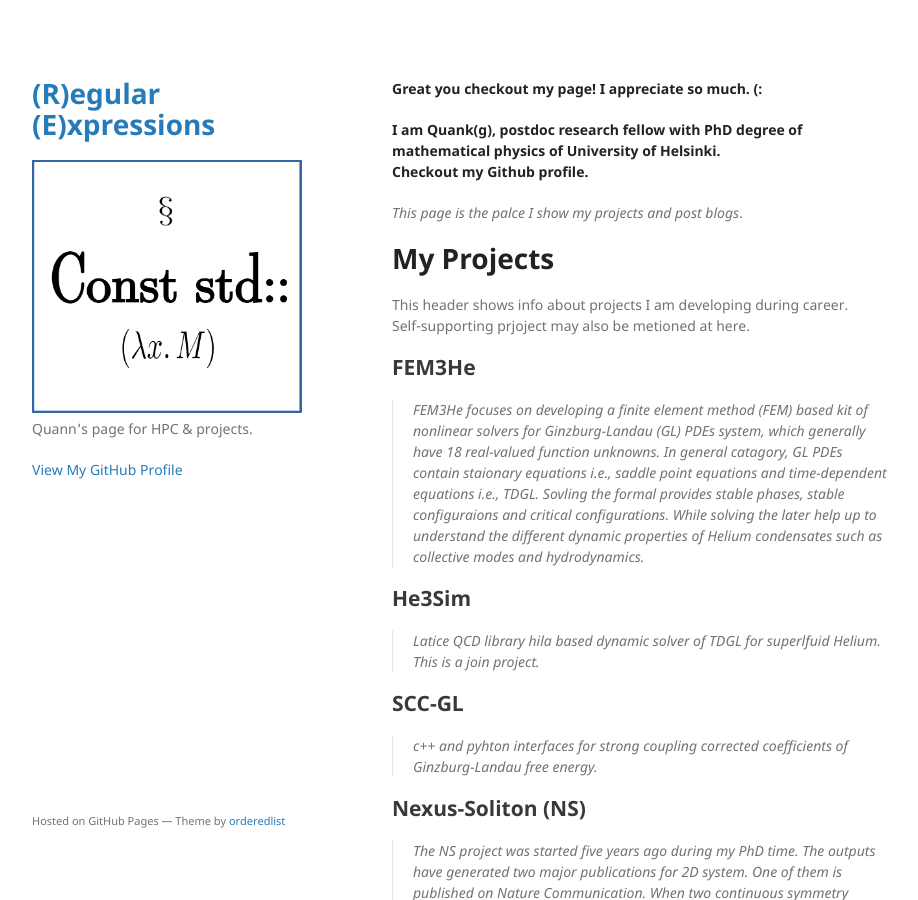
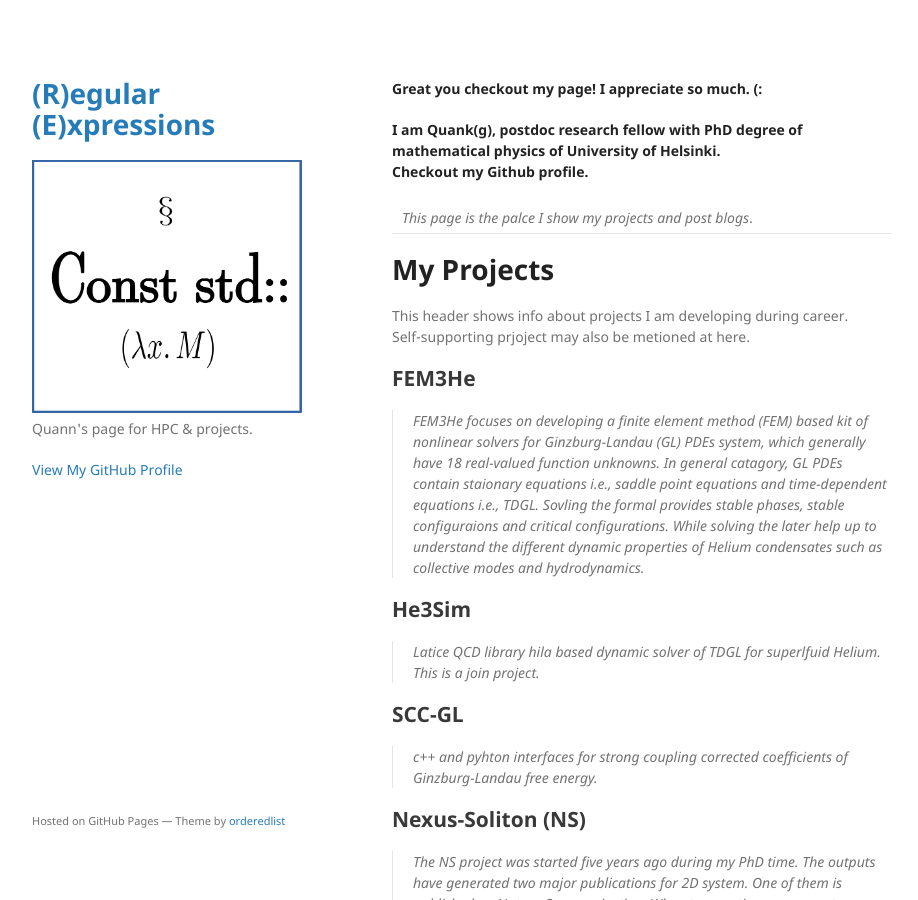
Before and after one commit to Quank-hpc/Quank-hpc.github.io, a Jekyll site: the page built from index.md, in a window 1280 px wide and 900 px high. Shown: the whole window, without its empty margins (178-1096 px from the left). Built offline with Jekyll 4.4.1, drawn with Linux system fonts in a browser that asks for light colours.

```diff
--- a/index.md
+++ b/index.md
@@ -8,7 +8,8 @@ layout: default
 <br/>
 **Checkout my Github profile.**
 
-_This page is the palce I show my projects and post blogs_.
+|:----------------------------------------------------------|
+|_This page is the palce I show my projects and post blogs_.|
 
 # My Projects
 
```
